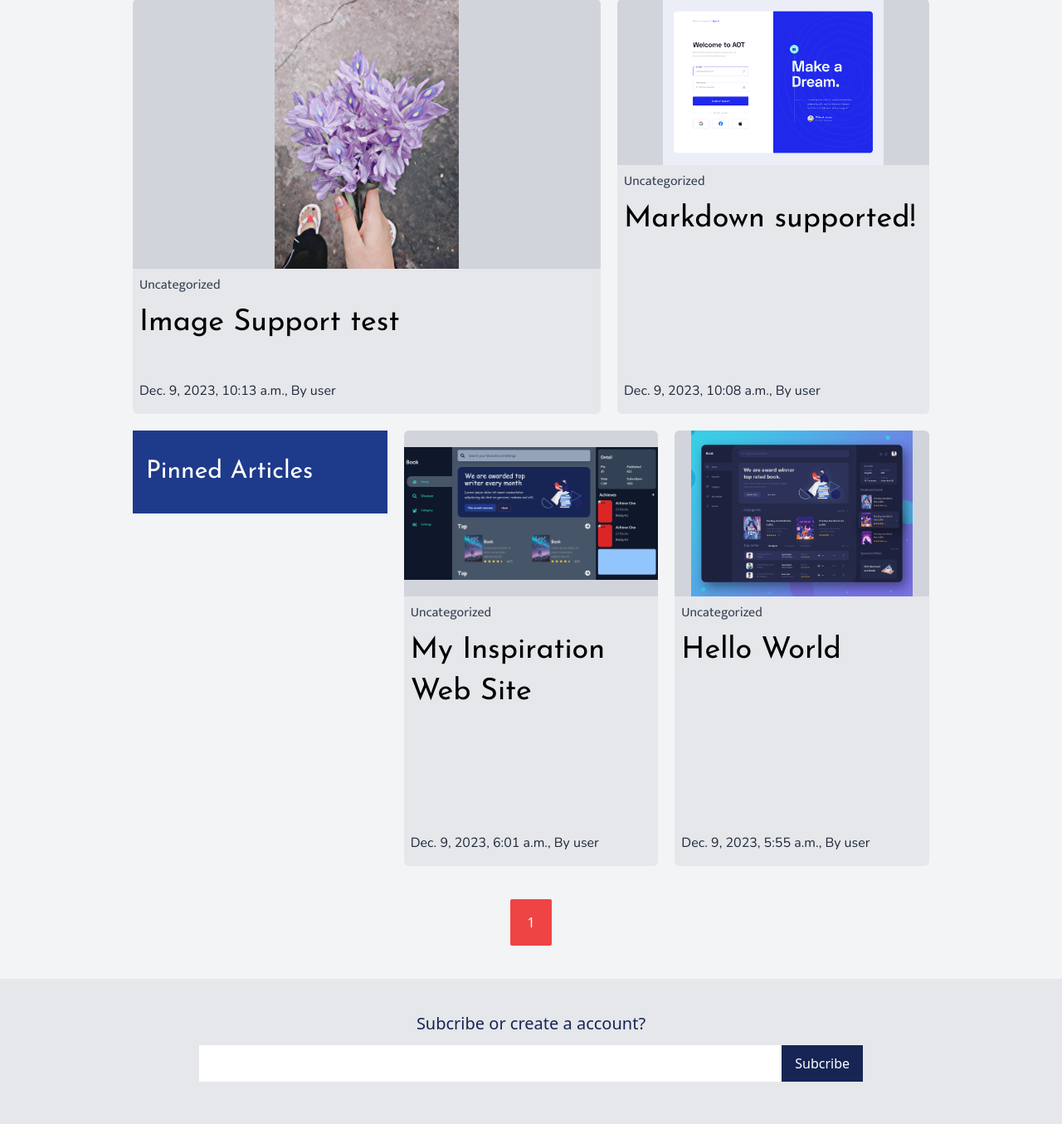
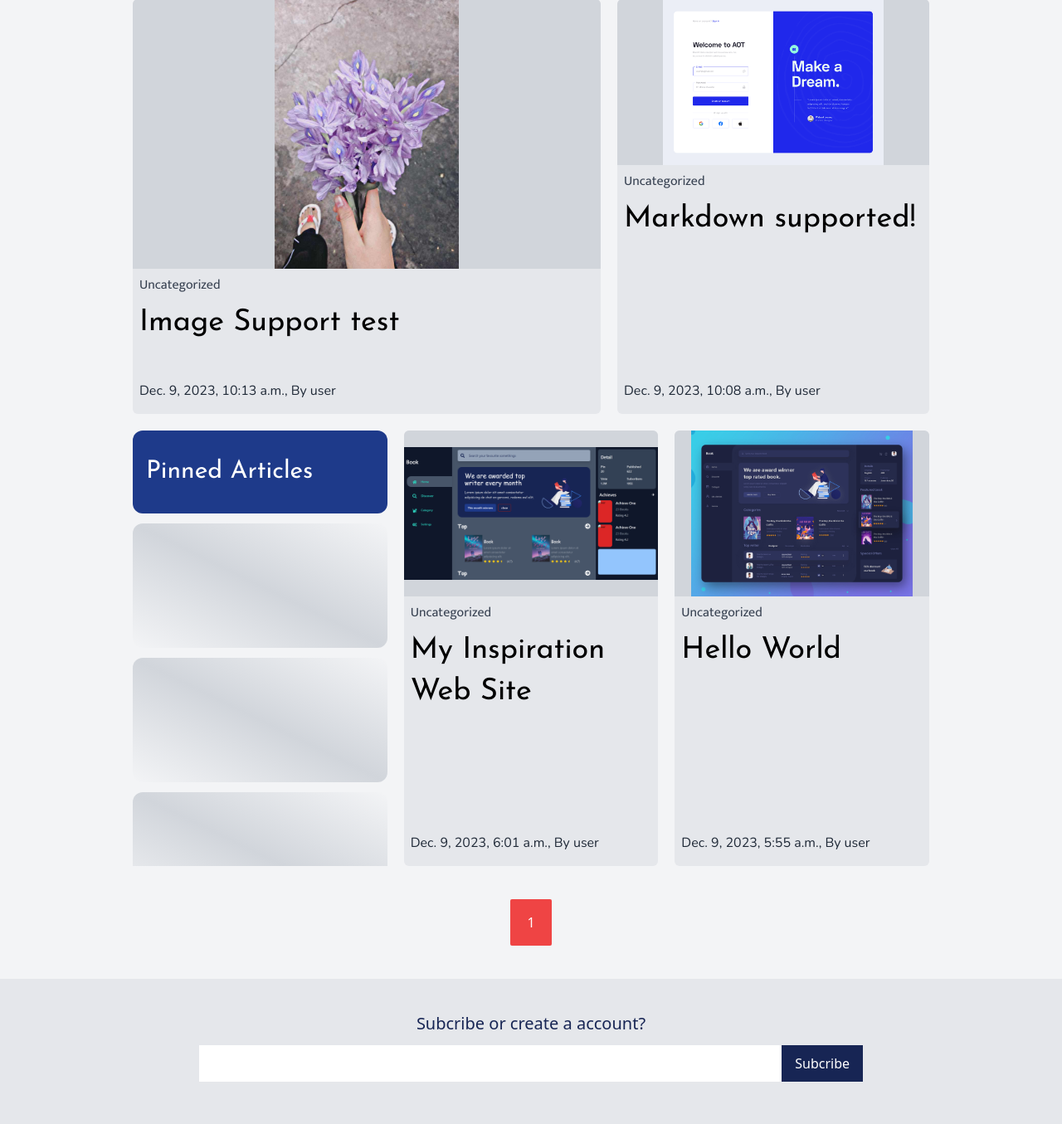
Before and after one commit to maung-alive/django-blog, a Django app: page / in a window 1280 px wide. Shown: the part 95-1450 px from the top of the page at 83% size. Run offline with Django 4.2, Linux system fonts and the light colour scheme; data comes from the database, SQL or seed files in the repository; both versions use the stored data as it was after the commit; some libraries are stand-ins or nearby versions.

Commit message:
change some styles

```diff
--- a/static/src/custom.css
+++ b/static/src/custom.css
@@ -173,3 +173,12 @@
 }
 
 /***************/
+
+.hide-scrollbar::-webkit-scrollbar {
+  display: none;
+}
+
+.hide-scrollbar {
+  -ms-overflow-style: none;  /* IE and Edge */
+  scrollbar-width: none;  /* Firefox */
+}
--- a/static/src/output.css
+++ b/static/src/output.css
@@ -602,10 +602,6 @@ video {
   top: 6rem;
 }
 
-.bottom-5 {
-  bottom: 1.25rem;
-}
-
 .z-10 {
   z-index: 10;
 }
@@ -740,6 +736,10 @@ video {
   height: 100px;
 }
 
+.h-\[150px\] {
+  height: 150px;
+}
+
 .h-\[176px\] {
   height: 176px;
 }
@@ -847,11 +847,6 @@ video {
   transform: translate(var(--tw-translate-x), var(--tw-translate-y)) rotate(var(--tw-rotate)) skewX(var(--tw-skew-x)) skewY(var(--tw-skew-y)) scaleX(var(--tw-scale-x)) scaleY(var(--tw-scale-y));
 }
 
-.-translate-y-0 {
-  --tw-translate-y: -0px;
-  transform: translate(var(--tw-translate-x), var(--tw-translate-y)) rotate(var(--tw-rotate)) skewX(var(--tw-skew-x)) skewY(var(--tw-skew-y)) scaleX(var(--tw-scale-x)) scaleY(var(--tw-scale-y));
-}
-
 .cursor-not-allowed {
   cursor: not-allowed;
 }
@@ -1176,9 +1171,8 @@ video {
   background-color: rgb(254 249 195 / var(--tw-bg-opacity));
 }
 
-.bg-black {
-  --tw-bg-opacity: 1;
-  background-color: rgb(0 0 0 / var(--tw-bg-opacity));
+.bg-gradient-to-tr {
+  background-image: linear-gradient(to top right, var(--tw-gradient-stops));
 }
 
 .from-blue-500 {
@@ -1187,13 +1181,74 @@ video {
   --tw-gradient-stops: var(--tw-gradient-from), var(--tw-gradient-to);
 }
 
+.from-gray-200 {
+  --tw-gradient-from: #e5e7eb var(--tw-gradient-from-position);
+  --tw-gradient-to: rgb(229 231 235 / 0) var(--tw-gradient-to-position);
+  --tw-gradient-stops: var(--tw-gradient-from), var(--tw-gradient-to);
+}
+
+.from-gray-100 {
+  --tw-gradient-from: #f3f4f6 var(--tw-gradient-from-position);
+  --tw-gradient-to: rgb(243 244 246 / 0) var(--tw-gradient-to-position);
+  --tw-gradient-stops: var(--tw-gradient-from), var(--tw-gradient-to);
+}
+
+.from-white {
+  --tw-gradient-from: #fff var(--tw-gradient-from-position);
+  --tw-gradient-to: rgb(255 255 255 / 0) var(--tw-gradient-to-position);
+  --tw-gradient-stops: var(--tw-gradient-from), var(--tw-gradient-to);
+}
+
+.from-gray-400 {
+  --tw-gradient-from: #9ca3af var(--tw-gradient-from-position);
+  --tw-gradient-to: rgb(156 163 175 / 0) var(--tw-gradient-to-position);
+  --tw-gradient-stops: var(--tw-gradient-from), var(--tw-gradient-to);
+}
+
+.via-gray-400 {
+  --tw-gradient-to: rgb(156 163 175 / 0)  var(--tw-gradient-to-position);
+  --tw-gradient-stops: var(--tw-gradient-from), #9ca3af var(--tw-gradient-via-position), var(--tw-gradient-to);
+}
+
 .via-purple-500 {
   --tw-gradient-to: rgb(168 85 247 / 0)  var(--tw-gradient-to-position);
   --tw-gradient-stops: var(--tw-gradient-from), #a855f7 var(--tw-gradient-via-position), var(--tw-gradient-to);
 }
 
+.via-gray-300 {
+  --tw-gradient-to: rgb(209 213 219 / 0)  var(--tw-gradient-to-position);
+  --tw-gradient-stops: var(--tw-gradient-from), #d1d5db var(--tw-gradient-via-position), var(--tw-gradient-to);
+}
+
+.via-white {
+  --tw-gradient-to: rgb(255 255 255 / 0)  var(--tw-gradient-to-position);
+  --tw-gradient-stops: var(--tw-gradient-from), #fff var(--tw-gradient-via-position), var(--tw-gradient-to);
+}
+
+.via-gray-100 {
+  --tw-gradient-to: rgb(243 244 246 / 0)  var(--tw-gradient-to-position);
+  --tw-gradient-stops: var(--tw-gradient-from), #f3f4f6 var(--tw-gradient-via-position), var(--tw-gradient-to);
+}
+
+.via-gray-200 {
+  --tw-gradient-to: rgb(229 231 235 / 0)  var(--tw-gradient-to-position);
+  --tw-gradient-stops: var(--tw-gradient-from), #e5e7eb var(--tw-gradient-via-position), var(--tw-gradient-to);
+}
+
+.to-gray-100 {
+  --tw-gradient-to: #f3f4f6 var(--tw-gradient-to-position);
+}
+
 .to-red-300 {
   --tw-gradient-to: #fca5a5 var(--tw-gradient-to-position);
+}
+
+.to-gray-200 {
+  --tw-gradient-to: #e5e7eb var(--tw-gradient-to-position);
+}
+
+.to-gray-400 {
+  --tw-gradient-to: #9ca3af var(--tw-gradient-to-position);
 }
 
 .object-contain {
@@ -1643,12 +1698,6 @@ video {
   box-shadow: var(--tw-ring-offset-shadow, 0 0 #0000), var(--tw-ring-shadow, 0 0 #0000), var(--tw-shadow);
 }
 
-.transition-opacity {
-  transition-property: opacity;
-  transition-timing-function: cubic-bezier(0.4, 0, 0.2, 1);
-  transition-duration: 150ms;
-}
-
 .duration-100 {
   transition-duration: 100ms;
 }
--- a/templates/core/index.html
+++ b/templates/core/index.html
@@ -51,20 +51,28 @@
     <div class="grid lg:grid-cols-[1fr_2fr] lg:gap-y-0 gap-y-5 grid-rows-1 gap-x-5 mb-5">
     {% endif %}
         {% if articles|length >= 3 %}
-        <div class="relative h-[525px] overflow-y-auto grid grid-rows-[1fr_4fr] gap-y-3">
-            <div class="w-full bg-blue-900 text-white text-3xl font-medium font-josefin flex items-center px-4 h-[100px]">
+        <div class="relative h-[525px] hide-scrollbar overflow-y-auto grid grid-rows-[1fr_4fr] gap-y-3">
+            <div class="w-full bg-blue-900 text-white text-3xl font-medium font-josefin flex items-center px-4 h-[100px] rounded-xl">
                 Pinned Articles
             </div>
+            {% if pinned %}
             <div class="w-full grid grid-cols-1 gap-y-3">
                 {% for item in pinned %}
                 <a href="/articles/{{item.title}}">
-                    <div class="w-full bg-gray-200 rounded-sm px-2 py-4">
+                    <div class="w-full bg-gray-200 rounded-xl px-2 py-4">
                         <p class="text-2xl text-black hover:text-teal-600 font-bold font-josefin pt-[0.125rem] pb-3">{{ item.title }}</p>
                         <p class="text-gray-700 font-mukta text-md">{{ item.category.name|default:"Uncategorized" }}</p>
                     </div>
                 </a>
                 {% endfor %}
             </div>
+            {% else %}
+            <div class="w-full h-full grid grid-cols-1 gap-y-3">
+                <div class="w-full h-[150px] bg-gradient-to-tr from-gray-100 via-gray-300 to-gray-100 rounded-xl"></div>
+                <div class="w-full h-[150px] bg-gradient-to-tr from-gray-100 via-gray-300 to-gray-100 rounded-xl"></div>
+                <div class="w-full h-[150px] bg-gradient-to-tr from-gray-100 via-gray-300 to-gray-100 rounded-xl"></div>
+            </div>
+            {% endif %}
         </div>
         {% endif %}
         {% if articles|length == 3 %}
--- a/templates/dashboard/articles.html
+++ b/templates/dashboard/articles.html
@@ -5,6 +5,9 @@
 {% block main %}
 <section class="py-6 px-4 md:px-16 lg:px-24">
     <p class="text-4xl font-bold text-blue-600 font-josefin py-10">Articles</p>
+    <a href="{% url 'dashboard-new-articles' %}" class="flex gap-x-3 cursor-text items-center my-5 font-poppins w-full rounded-3xl bg-gray-200 py-4 px-6 text-gray-600">
+        <i class="fa-solid fa-pen"></i>Create new article
+    </a>
     {% for article in articles %}
     <a href="{% url 'dashboard-article' title=article.title %}">
         <div class="grid grid-cols-[2fr_5fr] md:grid-cols-[1fr_3fr] lg:grid-cols-[2fr_7fr] gap-x-5 mb-4 h-[200px] p-3 rounded-md bg-slate-200">
```
Also changed, not shown: db.sqlite3.
